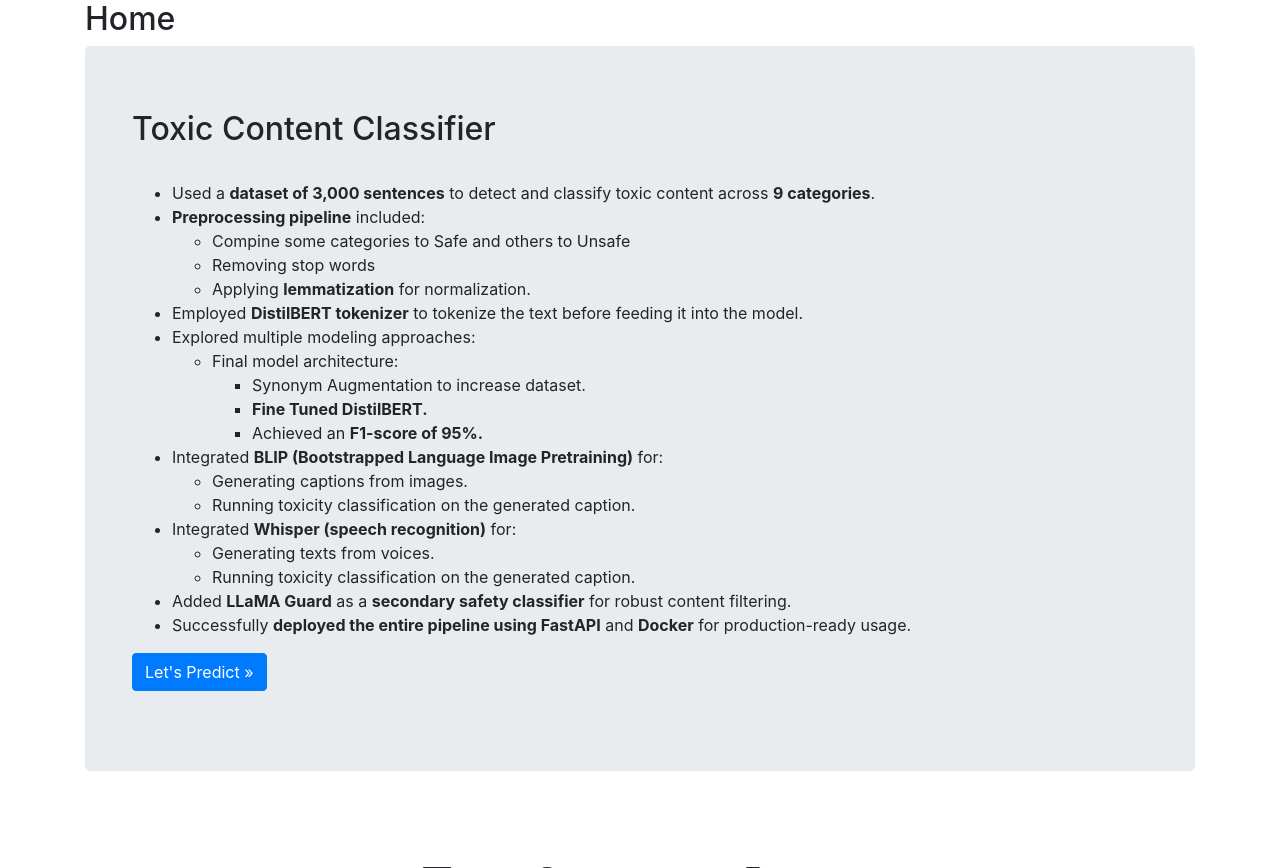
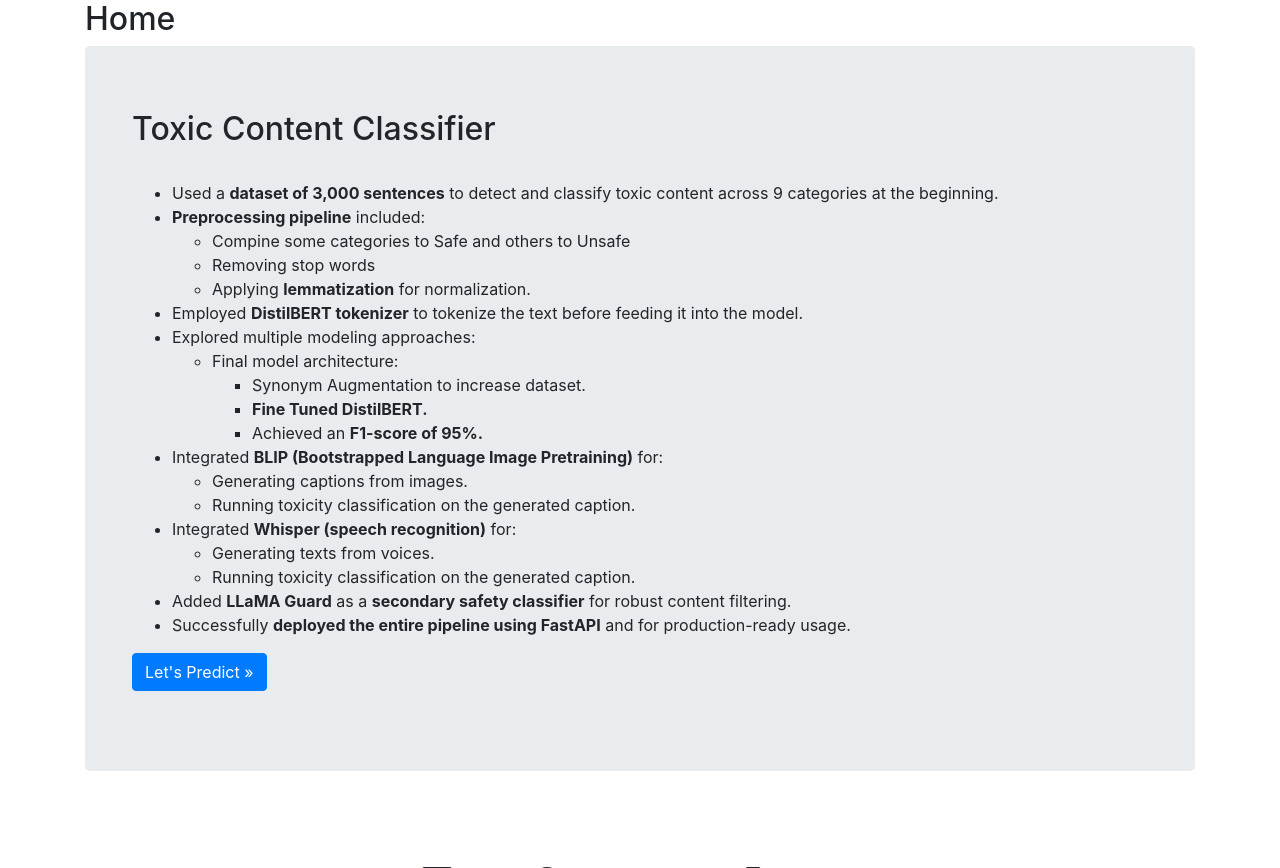
Before and after one commit to Mouradadel1919/Content_Safety_Model, a FastAPI app: page / in a window 1280 px wide. Shown: the part 56-924 px from the top of the page. Run offline with FastAPI, Linux system fonts and the light colour scheme; parts of the project's set-up code (start-up, migrations or seed data) failed here and were passed over; some libraries are stand-ins or nearby versions.

Commit message:
Commit - 3

```diff
--- a/templates/index.html
+++ b/templates/index.html
@@ -23,8 +23,7 @@
             <h2>Toxic Content Classifier</h2>
             <br>
             <ul>
-                <li>Used a <strong>dataset of 3,000 sentences</strong> to detect and classify toxic content across
-                    <strong>9 categories</strong>.</li>
+                <li>Used a <strong>dataset of 3,000 sentences</strong> to detect and classify toxic content across 9 categories at the beginning.</li>
                 <li><strong>Preprocessing pipeline</strong> included:
                     <ul>
                         <li>Compine some categories to Safe and others to Unsafe</li>
@@ -59,7 +58,7 @@
                 </li>
                 <li>Added <strong>LLaMA Guard</strong> as a <strong>secondary safety classifier</strong> for robust
                     content filtering.</li>
-                <li>Successfully <strong>deployed the entire pipeline using FastAPI</strong> and <strong> Docker</strong> for production-ready usage.
+                <li>Successfully <strong>deployed the entire pipeline using FastAPI</strong> and for production-ready usage.
                 </li>
             </ul>
         </body>
```
